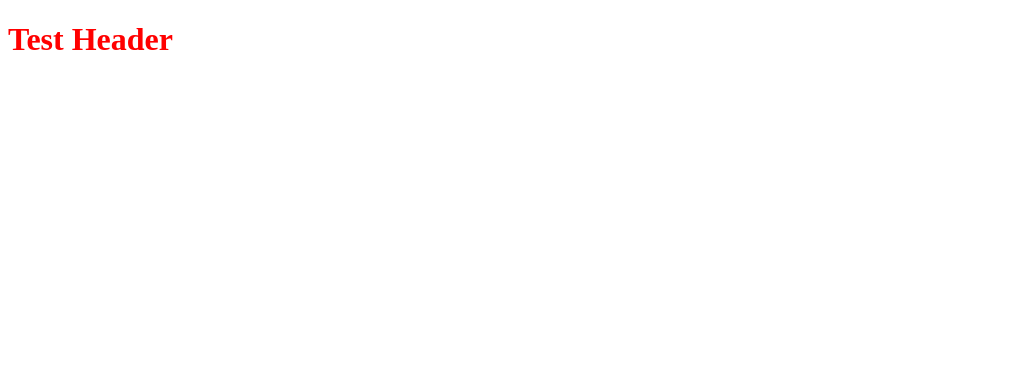
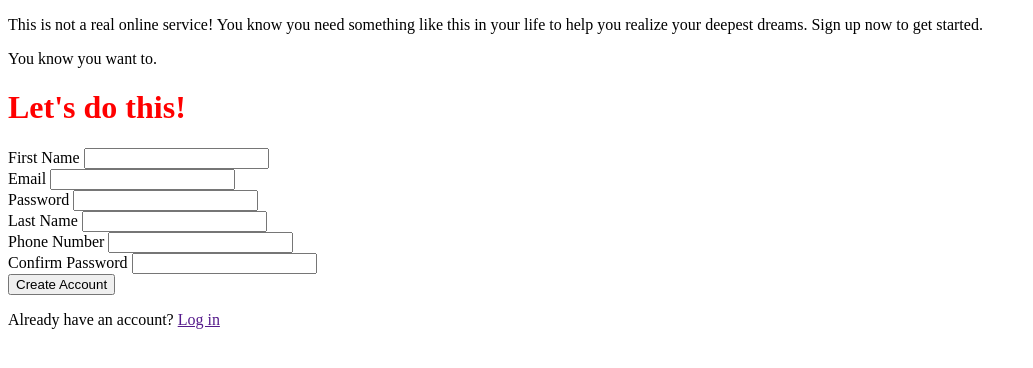
Before and after one commit to Silmunia/odin-form, a plain HTML site: page index.html in a window 1280 px wide. Shown: the whole page, without its empty margins (0-1033 px from the left). Drawn offline with Linux system fonts and the light colour scheme.

Commit message:
Add form structure and contents

```diff
--- a/index.html
+++ b/index.html
@@ -7,6 +7,48 @@
     </head>
 
     <body>
-        <h1>Test Header</h1>
+        <main>
+            <div class="form-container">
+                <p>This is not a real online service! You know you need something like this in your life to help you realize your deepest dreams. Sign up now to get started.</p>
+                <p>You know you want to.</p>
+                <form action="" method="post">
+                    <div class="form-contents">
+                        <h1>Let's do this!</h1>
+                        <div>
+                            <div>
+                                <div class="form-field">
+                                    <label for="first-name">First Name</label>
+                                    <input type="text" id="first-name" name="first-name" required>
+                                </div>
+                                <div class="form-field">
+                                    <label for="email">Email</label>
+                                    <input type="email" id="email" name="email" required>
+                                </div>
+                                <div class="form-field">
+                                    <label for="password">Password</label>
+                                    <input type="password" id="password" name="password" required>
+                                </div>
+                            </div>
+                            <div>
+                                <div class="form-field">
+                                    <label for="last-name">Last Name</label>
+                                    <input type="text" id="last-name" name="last-name" required>
+                                </div>
+                                <div class="form-field">
+                                    <label for="phone">Phone Number</label>
+                                    <input type="number" id="phone" name="phone" required>
+                                </div>
+                                <div class="form-field">
+                                    <label for="confirm-password">Confirm Password</label>
+                                    <input type="password" id="confirm-password" name="confirm-password" required>
+                                </div>
+                            </div>
+                        </div>
+                    </div>
+                    <button type="submit">Create Account</button>
+                </form>
+                <p>Already have an account? <a href="">Log in</a></p>
+            </div>
+        </main>
     </body>
 </html>
```
